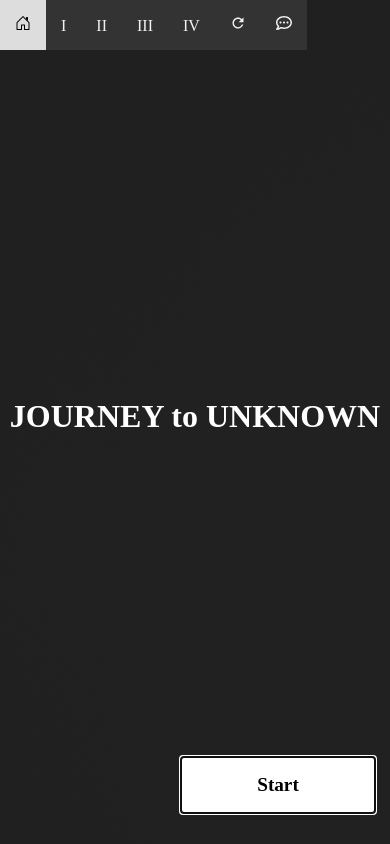
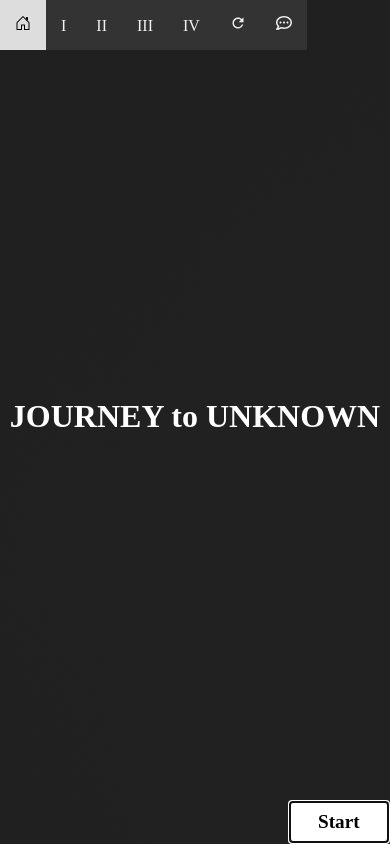
Before and after one commit to ahmtysn/journey-to-unknown, a React (Create React App) app in the folder client/: page / in a window 390 px wide. Built offline with nearby package versions, Linux system fonts and the light colour scheme; a web font is replaced by a local one.

Commit message:
next button for mobile

```diff
--- a/client/src/App.css
+++ b/client/src/App.css
@@ -251,6 +251,12 @@ input {
   .fullPage {
     text-align: center;
   }
+  .direction-btn a {
+    bottom: -0.8rem;
+    right: -0.8rem;
+    width: 6rem;
+    padding: 0.5rem;
+  }
   .m-right,
   .m-left {
     margin: 10px 0;
```
